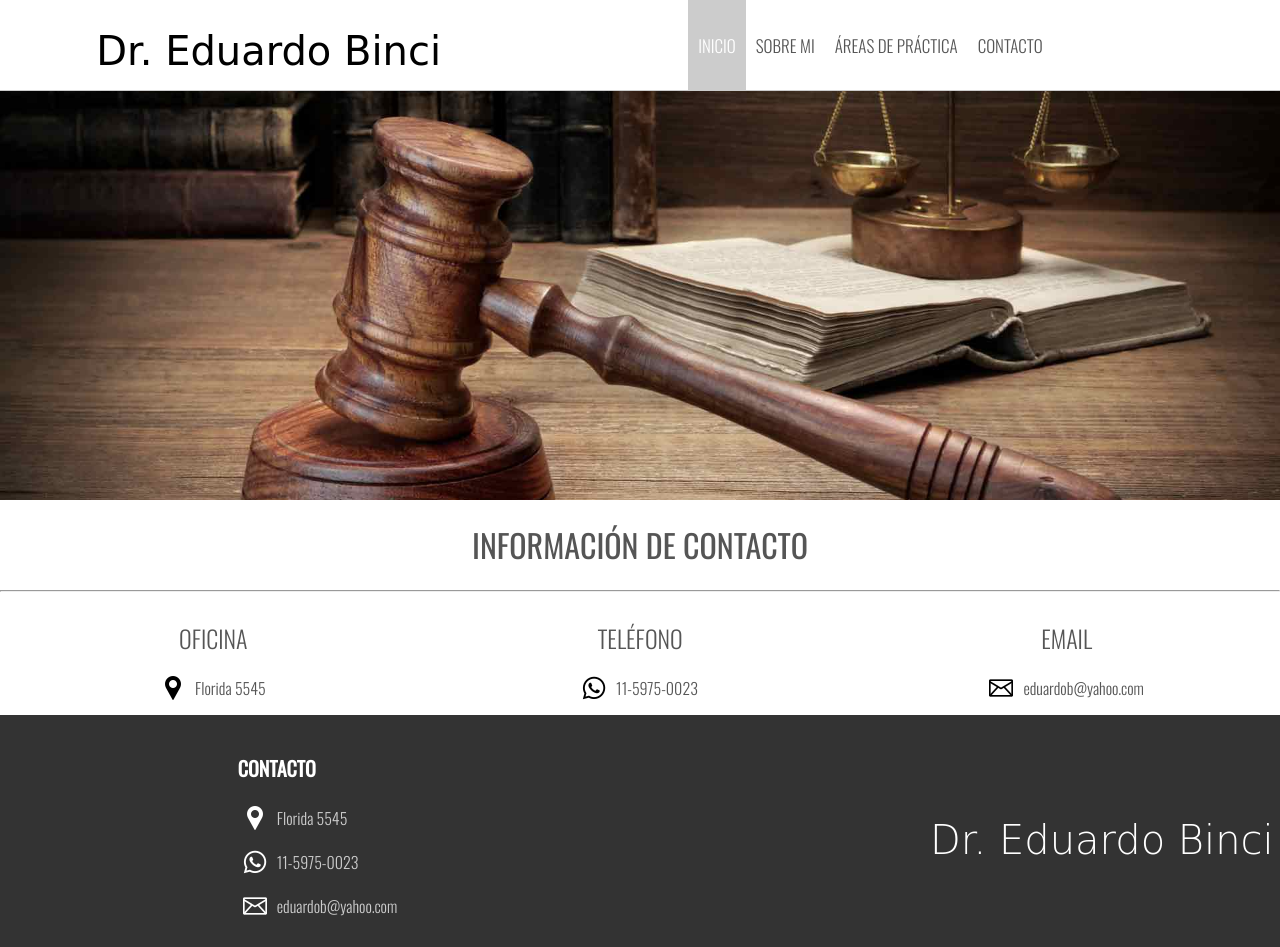
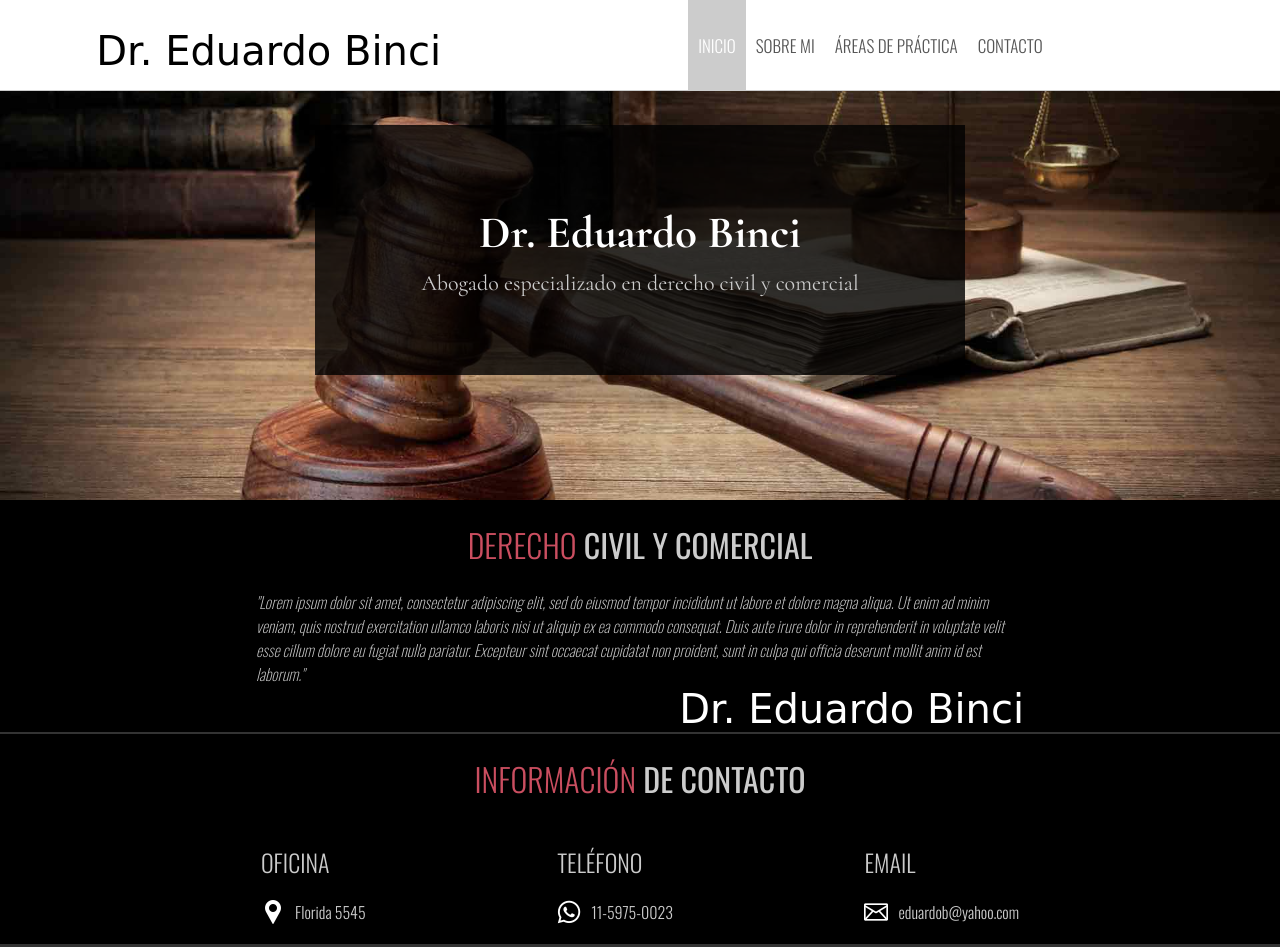
Before and after one commit to KL44S/EduardoBinci, a website: page index.html in a window 1280 px wide. Shown: the top 947 px of the page. Drawn offline with nearby package versions, Linux system fonts and the light colour scheme; a web font is replaced by a local one.

Commit message:
Major changes

```diff
--- a/index.html
+++ b/index.html
@@ -61,46 +61,66 @@
 </navbar>
 
             <div class="hero main">
-                <!--<div class="hero-square">
+                <div class="hero-square">
                     <h1>Dr. Eduardo Binci</h1>
                     <h2>Abogado especializado en derecho civil y comercial</h2>
-                </div>-->
+                </div>
+            </div>
+            <div class="introduction section">
+                <div class="title">
+                    <h1><span>Derecho</span> Civil y Comercial</h1>
+                </div>
+                <div class="phrase">
+                    <cite>"Lorem ipsum dolor sit amet, consectetur adipiscing elit,
+                        sed do eiusmod tempor incididunt ut labore et dolore magna aliqua.
+                         Ut enim ad minim veniam, quis nostrud exercitation ullamco laboris
+                          nisi ut aliquip ex ea commodo consequat. Duis aute irure dolor in
+                           reprehenderit in voluptate velit esse cillum dolore eu fugiat nulla
+                            pariatur. Excepteur sint occaecat cupidatat non proident, sunt in
+                             culpa qui officia deserunt mollit anim id est laborum."</cite>
+                </div>
+                <div class="sign">
+                    <span>Dr. Eduardo Binci</span>
+                </div>
+            </div>
+            <div class="separator"></div>
+           <div class="section contact">
+    <div class="grid-row">
+        <h1><span>INFORMACI&#211;N</span> DE CONTACTO</h1>
     </div>
 
-           <div class="section contact grid-row">
-    <div class="grid-row">
-        <h1>INFORMACI&#211;N DE CONTACTO</h1>
-        <hr/>
-    </div>
-    <div class="grid-row">
-        <div class="grid-col-lg-3 grid-col-sm-3">
-            <div class="grid-row contact-item">
+    <div class="contact-container">
+        <div class="contact-content">
+            <div class="contact-item-group">
+                <div class="contact-item">
                     <h2>OFICINA</h2>
                 </div>
-            <div class="grid-row contact-item">
-                <img src="images/location-black.png">
+                <div class="contact-item">
+                    <img src="images/location-white.png">
                     <span>Florida 5545</span>
                 </div>
             </div>
-        <div class="grid-col-lg-3 grid-col-sm-3">
-            <div class="grid-row contact-item">
+            <div class="contact-item-group">
+                <div class="contact-item">
                     <h2>TEL&#201;FONO</h2>
                 </div>
-            <div class="grid-row contact-item">
-                <img src="images/whatsapp-black.png">
+                <div class="contact-item">
+                    <img src="images/whatsapp-white.png">
                     <span>11-5975-0023</span>
                 </div>
             </div>
-        <div class="grid-col-lg-3 grid-col-sm-3">
-            <div class="grid-row contact-item">
+            <div class="contact-item-group">
+                <div class="contact-item">
                     <h2>EMAIL</h2>
                 </div>
-            <div class="grid-row contact-item">
-                <img src="images/email-black.png">
+                <div class="contact-item">
+                    <img src="images/email-white.png">
                     <span>eduardob@yahoo.com</span>
                 </div>
             </div>
         </div>
+    </div>
+
 </div>
            <footer class="grid-row footer">
     <div class="grid-col-md-2 grid-col-xs-1 footer-section">
--- a/src/less/styles.less
+++ b/src/less/styles.less
@@ -3,6 +3,7 @@
     primarySub: #ccc;
     secondary: black;
     secondarySub: #555;
+    tertiary: #CA4E60;
     alternative: #333;
 }
 
@@ -20,6 +21,7 @@
 }
 
 @min10: ~"(min-width: 10px)";
+@min650: ~"(min-width: 650px)";
 @min768: ~"(min-width: 768px)";
 
 @navbarLinksWidth: 65%;
@@ -74,9 +76,10 @@ body {
 }
 
 .logo {
+    width: 60px;
     font-family: #fonts[saintDelafield];
-    font-size: 40px;
     span {
+        font-size: 40px;
         margin-top: 12px;
         white-space: nowrap;
         color: #colors[primary];
@@ -98,10 +101,6 @@ body {
         justify-content: flex-end;
         width: 100% - @navbarLinksWidth;
     }
-}
-
-.logo {
-    width: 60px;
 }
 
 .navbar-item {
@@ -251,12 +250,18 @@ body {
 }
 
 .contact {
+    background-color: #colors[secondary];
     overflow: hidden;
     font-family: #fonts[oswald];
-    color: #colors[secondarySub];
+    color: #colors[primarySub];
+    padding-bottom: 20px;
     h1 {
         text-align: center;
         font-weight: 400;
+        span {
+            font-weight: 300;
+            color: #colors[tertiary];
+        }
     }
     h2,
     span {
@@ -264,13 +269,37 @@ body {
     }
 }
 
+.contact-container {
+    display: flex;
+    justify-content: center;
+}
+
+.contact-item-group {
+    display: flex;
+    flex-direction: column;
+    align-items: flex-start;
+}
+
 .contact-item {
     @padding: 5px;
     display: flex;
-    justify-content: center;
     * {
         padding-left: @padding;
         padding-right: @padding;
+    }
+}
+
+.contact-content {
+    display: flex;
+    @media @min10 {
+        flex-direction: column;
+        width: auto;
+        justify-content: unset;
+    }
+    @media @min650 {
+        flex-direction: row;
+        width: 100%;
+        justify-content: space-between;
     }
 }
 
@@ -285,12 +314,12 @@ body {
     }
     span {
         font-weight: 300;
+        font-size: 16px;
     }
     overflow: hidden;
     padding-top: @padding;
     padding-bottom: @padding;
     background-color: #colors[alternative];
-    margin-top: 15px;
 }
 
 .footer-section {
@@ -316,7 +345,58 @@ body {
 }
 
 .map {
+    @padding: 20px;
+    background-color: #colors[secondary];
     display: flex;
     justify-content: center;
-    padding-top: 20px;
+    padding-bottom: 20px;
 }
+
+.section {
+    @media @min10 {
+        @padding: 2%;
+        padding-left: @padding;
+        padding-right: @padding;
+    }
+    @media @min650 {
+        @padding: 20%;
+        padding-left: @padding;
+        padding-right: @padding;
+    }
+}
+
+.introduction {
+    background-color: #colors[secondary];
+    display: flex;
+    flex-direction: column;
+    .title {
+        display: flex;
+        justify-content: center;
+        text-transform: uppercase;
+        color: #colors[primarySub];
+        h1 {
+            font-weight: 400;
+            span {
+                font-weight: 300;
+                color: #colors[tertiary];
+            }
+        }
+    }
+    .phrase {
+        display: flex;
+        justify-content: center;
+        font-weight: 100;
+        color: #colors[primarySub];
+    }
+    .sign {
+        font-family: #fonts[saintDelafield];
+        display: flex;
+        justify-content: flex-end;
+        font-size: 40px;
+        color: #colors[primary];
+    }
+}
+
+.separator {
+    border: solid 1px #colors[alternative];
+}
```
Also changed, not shown: contacto.html (+20 -17 lines), src/html/contacto.html (+1 -1 lines), src/html/index.html (+20 -3 lines), src/templates/contact.html (+19 -16 lines), css/styles.css, css/styles.min.css. Lines whose indentation alone changed are shown as unchanged.
